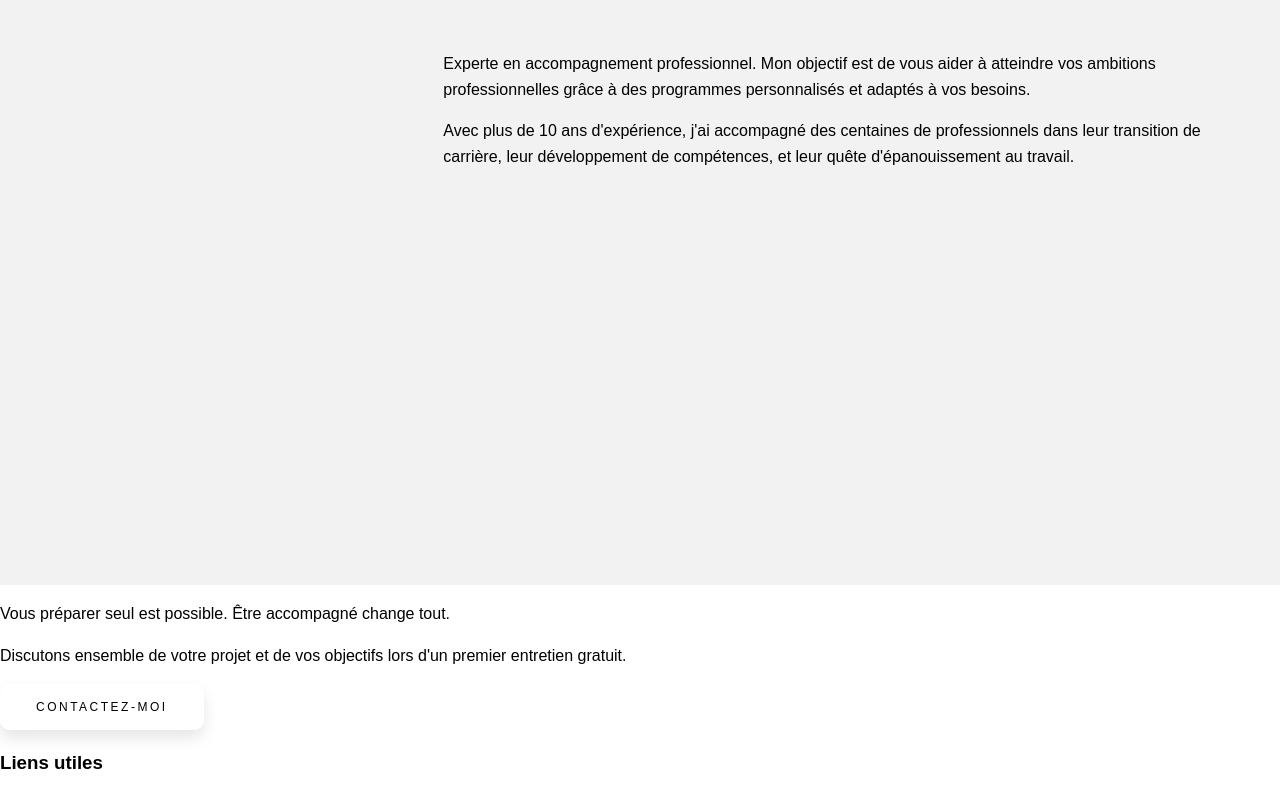
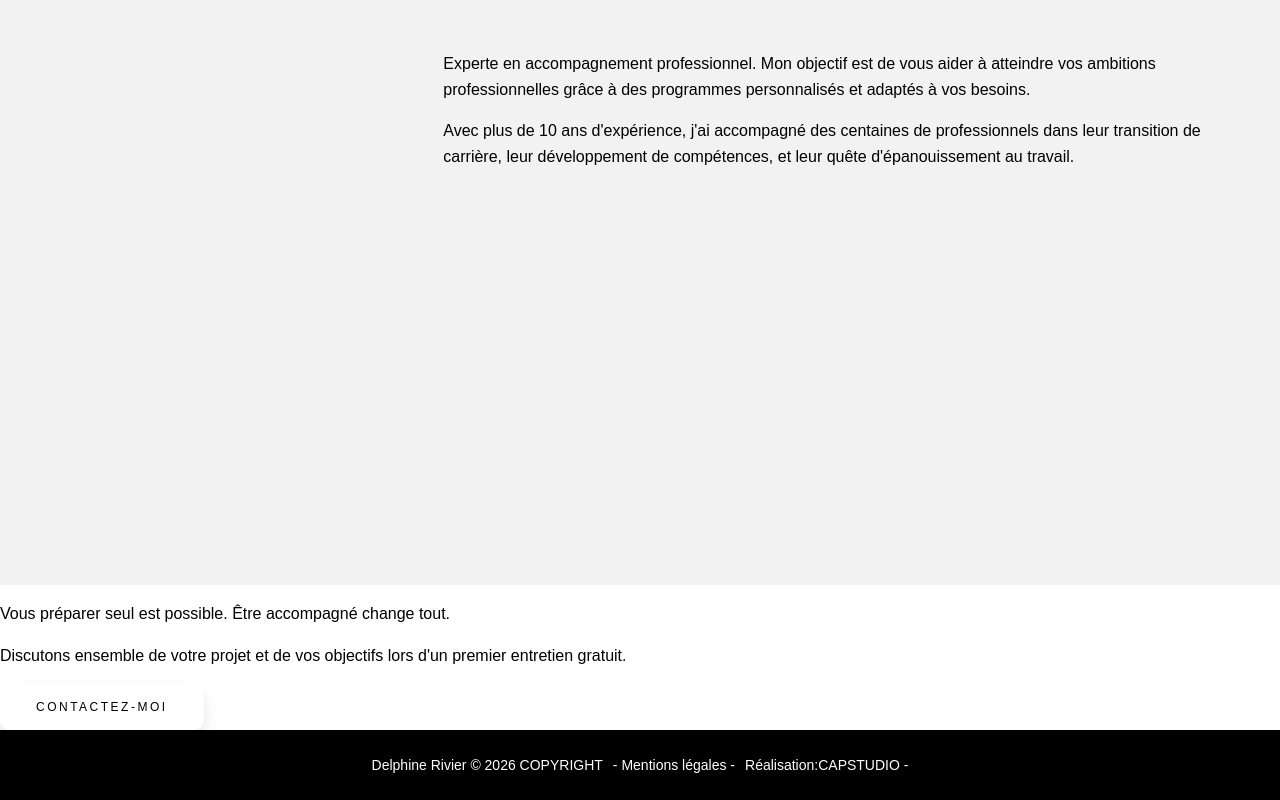
Before and after one commit to PierreSarciat/accompagnement-professionnel, a React (Vite) app: page / in a window 1280 px wide. Shown: the part 2781-3581 px from the top of the page. Built offline with nearby package versions, Linux system fonts and the light colour scheme.

Commit message:
ajouts footer

```diff
--- a/src/components/footer/footer.jsx
+++ b/src/components/footer/footer.jsx
@@ -1,31 +1,17 @@
-import React from 'react';
-/*import '.footer.scss';*/
+import React from "react";
+import { NavLink, useLocation, useNavigate } from "react-router-dom";
+import './footer.scss';
+
 
 const Footer = () => {
+
     return (
-        <footer className="footer">
-            <div className="footer__content">
+        <div className="footer__container">
+            <p>Delphine Rivier © 2026 COPYRIGHT </p>
+            <p>- Mentions légales -</p>
+            <p>Réalisation:CAPSTUDIO - </p>
 
-                <div className="footer__section">
-                    <h3 className="footer__title">Liens utiles</h3>
-                    {/*  <ul className="footer__list">
-                        <li className="footer__item">
-                            <a href="/" className="footer__link">Accueil</a>
-                        </li>
-                        <li className="footer__item">
-                            <a href="/#programmes" className="footer__link">Programmes</a>
-                        </li>
-                        <li className="footer__item">
-                            <a href="/#about" className="footer__link">À propos</a>
-                        </li>
-                        <li className="footer__item">
-                            <a href="/#contact" className="footer__link">Contact</a>
-                        </li>
-                    </ul>*/}
-                </div>
-            </div>
-
-        </footer>
+        </div>
     );
 };
 
--- a/src/components/footer/footer.scss
+++ b/src/components/footer/footer.scss
@@ -0,0 +1,11 @@
+.footer__container {
+    display: flex;
+    color: white;
+    justify-content: center;
+    background-color: black;
+    padding: 10px 0px;
+    font-size: 14px;
+    gap: 10px;
+}
+
+@media (max-width: 600px) {}
```
